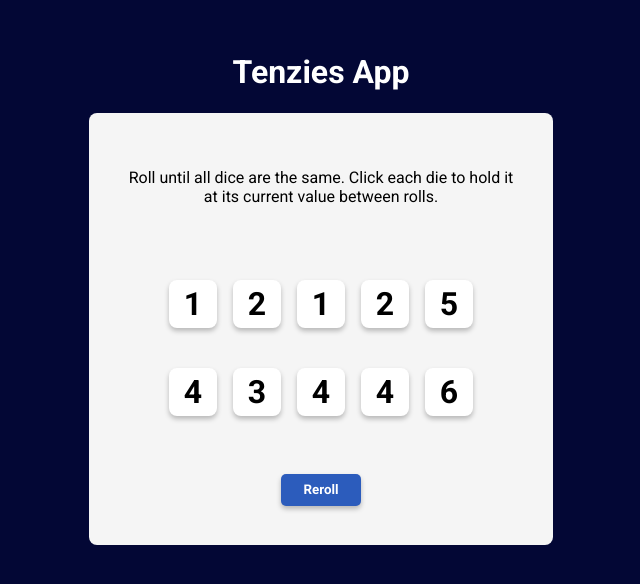
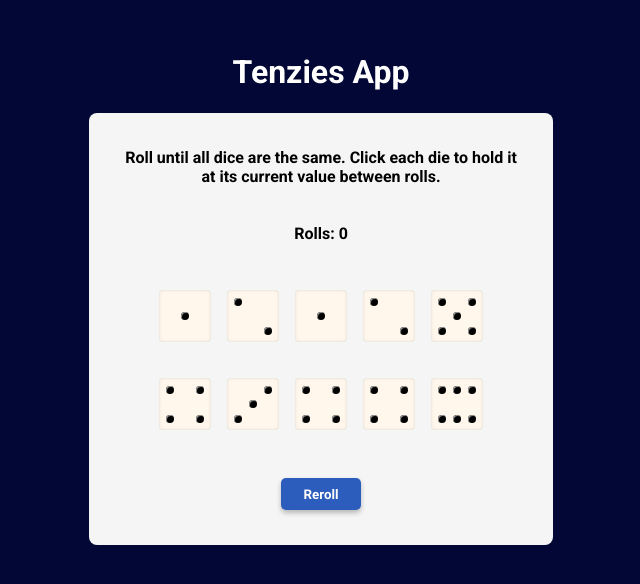
Before and after one commit to babagee654/REACT-Tenzies-App, a React (Create React App) app: page / in a window 1280 px wide. Shown: the top 584 px of the page, without its empty margins (319-959 px from the left). Built offline with nearby package versions, Linux system fonts and the light colour scheme.

Commit message:
Added roll Counter and Sided Dice

```diff
--- a/src/App.js
+++ b/src/App.js
@@ -2,11 +2,13 @@ import React from "react";
 import Die from "./components/Die";
 import { nanoid } from "nanoid";
 import Confetti from "react-confetti";
+import SidedDie from "./components/SidedDie";
 
 export default function App() {
     //States
     const [win, setWin] = React.useState(false)
     const [dice, setDice] = React.useState(allNewDice())
+    const [rollCounter, setRollCounter] = React.useState(0)
 
     // useEffects
     React.useEffect(() => {
@@ -37,6 +39,7 @@ export default function App() {
                 return dice.isHeld ? dice : { ...dice, value: reroll }
             })
         })
+        setRollCounter(prev => prev + 1)
     }
 
     function toggleHold(id) {
@@ -52,11 +55,12 @@ export default function App() {
     function newGame() {
         setDice(allNewDice())
         setWin(prev => !prev)
+        setRollCounter(0)
     }
 
     // Array of Elements
     let diceElements = dice.map(die => {
-        return <Die
+        return <SidedDie
             value={die.value}
             isHeld={die.isHeld}
             key={die.id}
@@ -68,9 +72,10 @@ export default function App() {
     return (
         <main>
             {win && <Confetti />}
-            {win && <h2>You won with a set of {dice[0].value}'s!</h2>}
-            {!win && <p>Roll until all dice are the same.
-                Click each die to hold it at its current value between rolls.</p>}
+            {win && <h2>You won with a set of {dice[0].value}'s after {rollCounter} rolls!</h2>}
+            {!win && <h4>Roll until all dice are the same.
+                Click each die to hold it at its current value between rolls.</h4>}
+            {!win && <h4>Rolls: {rollCounter}</h4>}
             <div className="die--container">
                 {diceElements}
             </div>
--- /dev/null
+++ b/src/components/SidedDie.js
@@ -0,0 +1,30 @@
+export default function SidedDie(props) {
+
+    /**
+     *
+     *  Top left dot: 2, 4, 5, 6
+     *  Top centre dot: 6
+     *  Top right dot: 3, 4, 5, 6
+     *
+     *  Mid left dot:
+     *  Mid centre dot: 1, 3 ,5
+     *  Mid right dot:
+     *
+     *  Bot left dot: 3, 4, 5, 6
+     *  Bot centre dot: 6
+     *  Bot right dot: 2, 4, 5, 6
+     */
+
+
+    return (
+        <div className={`face ${props.isHeld ? "held" : ""}`} onClick={() => props.toggleHold(props.id)}>
+            {(props.value === 2 || props.value >= 4) && <div className="dot top left"></div>}
+            {props.value === 6 && <div className="dot top center"></div>}
+            {props.value >= 3 && <div className="dot top right"></div>}
+            {(props.value === 1 || props.value == 3 || props.value === 5) && <div className="dot mid center"></div>}
+            {props.value >= 3 && <div className="dot bot left"></div>}
+            {props.value === 6 && <div className="dot bot center"></div>}
+            {(props.value === 2 || props.value >= 4) && <div className="dot bot right"></div>}
+        </div>
+    )
+}
--- a/src/styles.css
+++ b/src/styles.css
@@ -52,10 +52,7 @@ main {
   font-size: 2rem;
 }
 
-.held {
-  background-color: rgb(17, 122, 87);
-  color: rgb(255, 255, 255);
-}
+
 
 .reroll--button {
   width: 5rem;
@@ -74,7 +71,84 @@ main {
   box-shadow: inset 0px 0px 5px 2px rgba(0, 0, 0, 0.25);
 }
 
-h2 {
+h2, h4{
   margin: 0;
   padding: 0;
 }
+
+/* Sided Dice */
+
+.face {
+  width: 2.75rem;
+  height: 2.75rem;
+  padding: 0.25rem;
+  border-radius: 0.25rem;
+  background-color: rgb(255, 247, 236);
+  box-shadow: inset 0px 0px 3px rgba(0, 0, 0, 0.15);
+  display: grid;
+  /* repeat(3, 1fr) === 1fr 1fr 1fr */
+  grid-template-columns: 1fr 1fr 1fr;
+  grid-template-rows: repeat(3, 1fr);
+  cursor: pointer;
+}
+
+.face:active {
+  box-shadow: inset 0px 0px 5px 2px rgba(83, 180, 127, 0.25);
+}
+
+.held {
+  box-shadow: 0px 0px 10px #298c43;
+}
+
+.dot {
+  width: 0.5rem;
+  height: 0.5rem;
+  border-radius: 100%;
+  background-color: #000000;
+  box-shadow: inset 1px 1px #959595;
+  justify-self: center;
+  align-self: center;
+  /* can also use
+    place-self: center
+  */
+}
+
+.tiny--face {
+  width: 1rem;
+  height: 1rem;
+  padding: 0.25rem;
+  border-radius: 0.25rem;
+  background-color: rgb(255, 247, 236);
+  box-shadow: inset 0px 0px 3px rgba(0, 0, 0, 0.15);
+  display: grid;
+  /* repeat(3, 1fr) === 1fr 1fr 1fr */
+  grid-template-columns: 1fr 1fr 1fr;
+  grid-template-rows: repeat(3, 1fr);
+}
+.tiny--dot {
+  width: 0.15rem;
+  height: 0.15rem;
+  border-radius: 100%;
+  background-color: #000000;
+  box-shadow: inset 1px 1px #959595;
+  place-self: center;
+}
+
+.top {
+  grid-row-start: 1;
+}
+.mid {
+  grid-row-start: 2;
+}
+.bot {
+  grid-row-start: 3;
+}
+.left {
+  grid-column-start: 1;
+}
+.center {
+  grid-column-start: 2;
+}
+.right {
+  grid-column-start: 3;
+}
```
